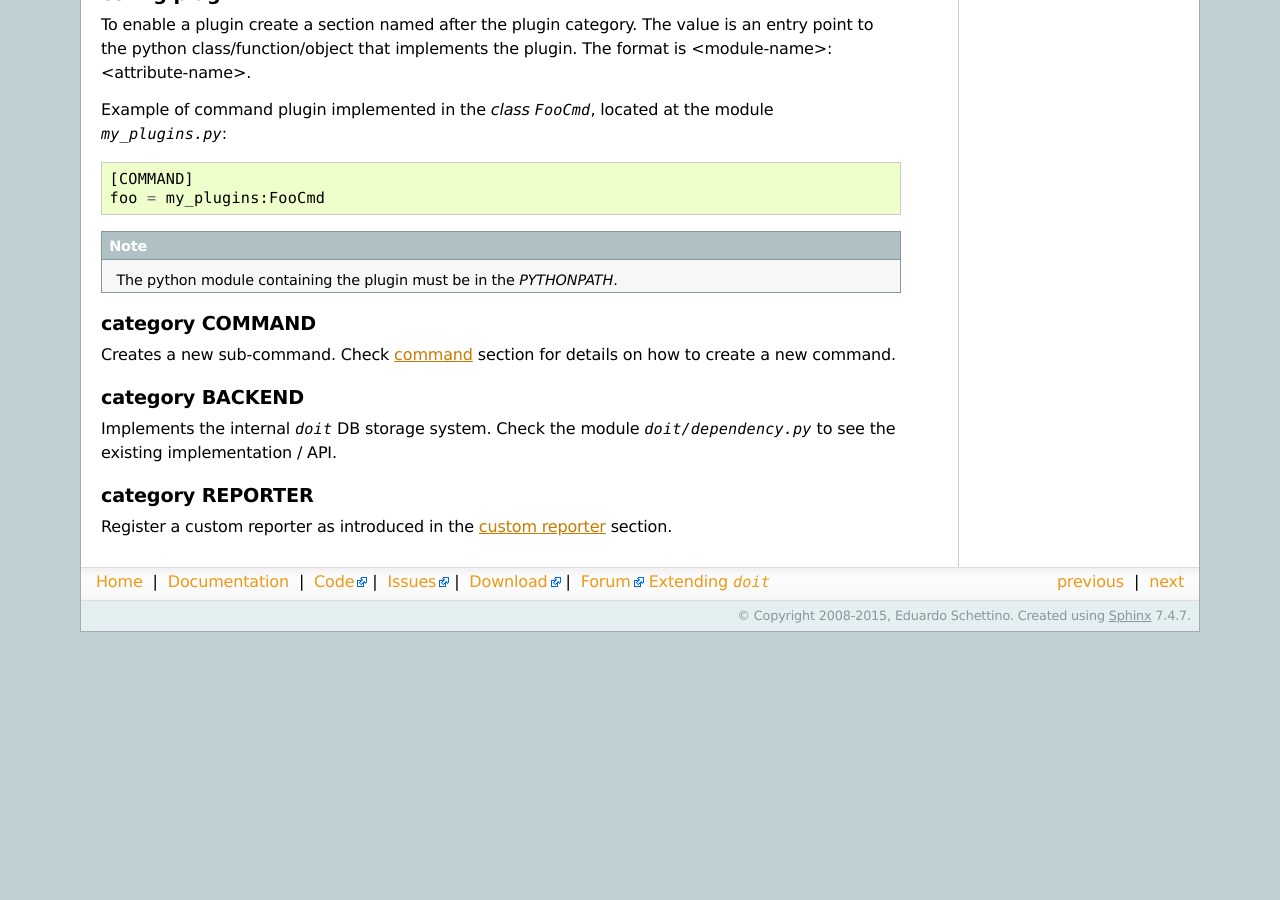
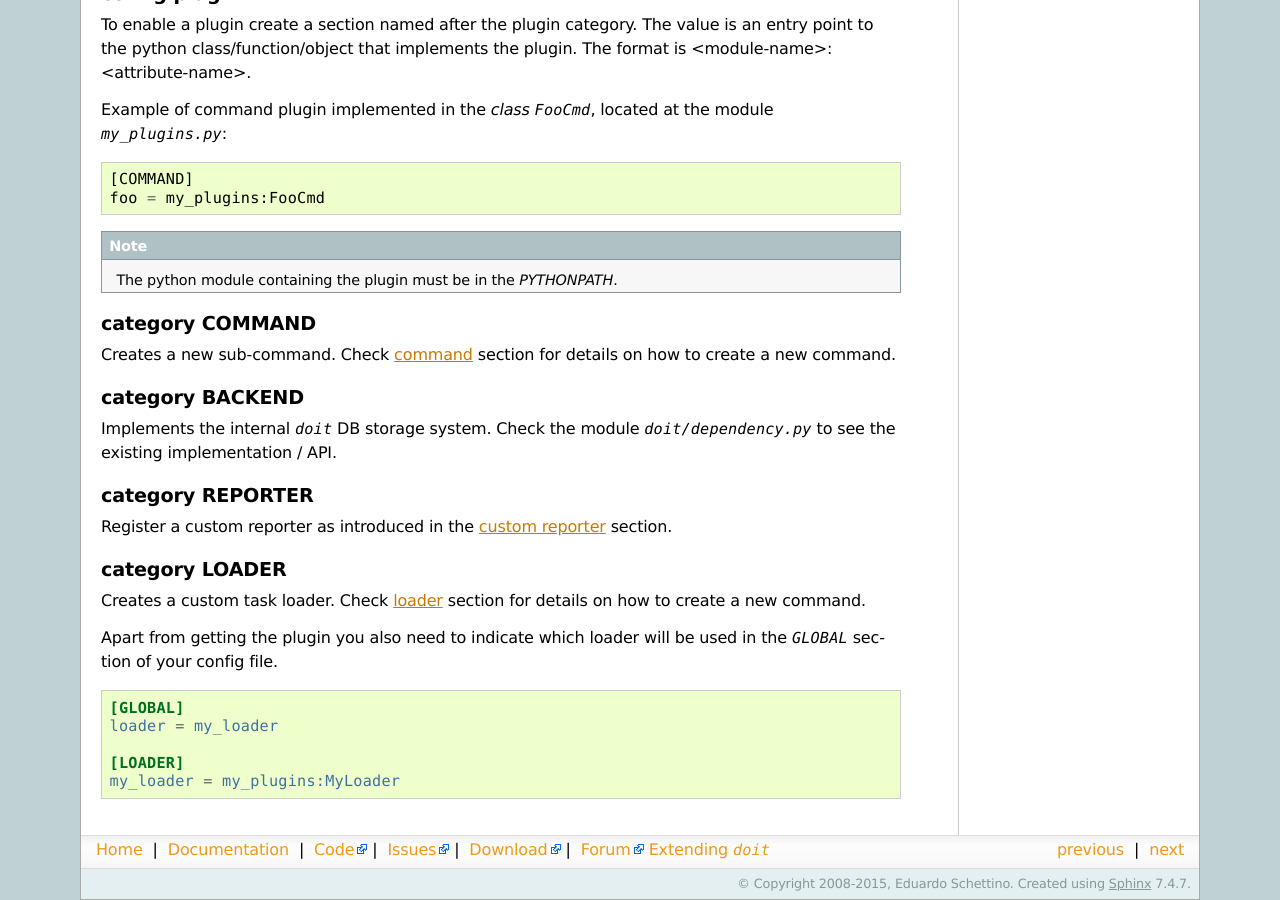
Before and after one commit to pydoit/doit, a Sphinx documentation site: the page built from doc/extending.rst, in a window 1280 px wide and 900 px high, scrolled down 2724 px. Built offline with Sphinx 7.4.7, drawn with Linux system fonts in a browser that asks for light colours; before the commit the page ends 3356 px from its top, so only the background shows below that.

Commit message:
doc: plugin LOADER

```diff
--- a/doc/dictionary.txt
+++ b/doc/dictionary.txt
@@ -96,6 +96,7 @@ Metagenomics
 ModuleTaskLoader
 MyChecker
 MyCustomTask2
+MyLoader
 Naufel
 PDB
 PYTHONPATH
--- a/doc/extending.rst
+++ b/doc/extending.rst
@@ -20,6 +20,8 @@ So far we have seen:
 Apart from those, `doit` also provides a plugin system and
 expose it's internal API so you can create new applications on top of `doit`.
 
+
+.. _custom_loader:
 
 task loader customization
 ===========================
@@ -158,3 +160,21 @@ category REPORTER
 
 Register a custom reporter as introduced in the
 :ref:`custom reporter<custom_reporter>` section.
+
+
+category LOADER
+----------------
+
+Creates a custom task loader. Check :ref:`loader <custom_loader>` section
+for details on how to create a new command.
+
+Apart from getting the plugin you also need to indicate which loader will be
+used in the `GLOBAL` section of your config file.
+
+.. code-block:: INI
+
+  [GLOBAL]
+  loader = my_loader
+
+  [LOADER]
+  my_loader = my_plugins:MyLoader
```
Also changed, not shown: 1 other file.
